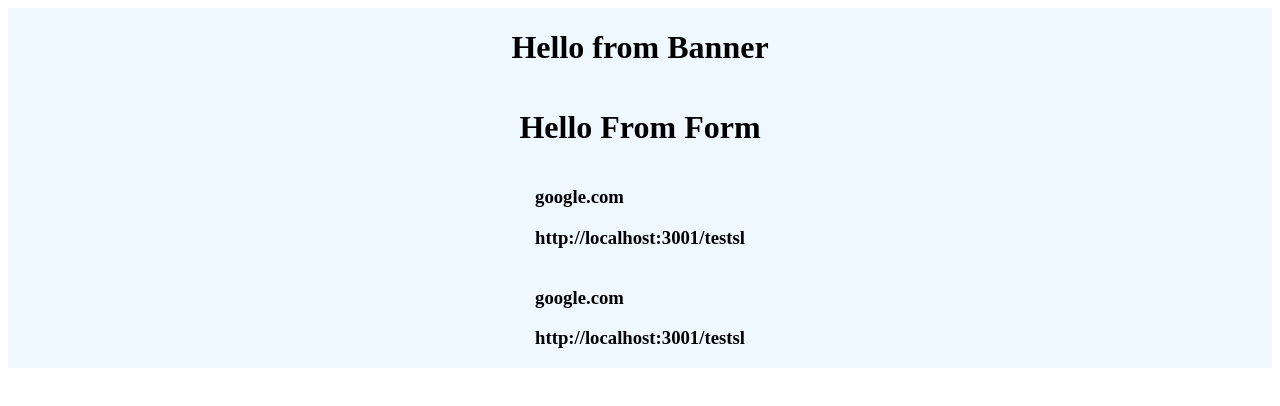
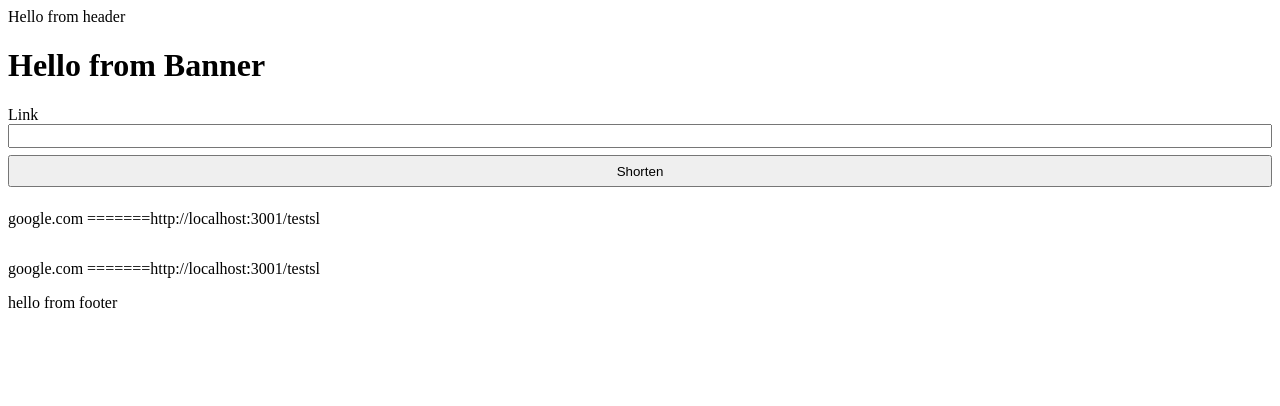
Before and after one commit to C-NASIR/examfrontend, a React (Create React App) app: page / in a window 1280 px wide. Shown: the top 406 px of the page. Built offline with nearby package versions, Linux system fonts and the light colour scheme.

Commit message:
styles the form a little bit and added a header and a footer

```diff
--- a/src/App.js
+++ b/src/App.js
@@ -1,6 +1,9 @@
+import Header from "./components/header/Header";
+import Banner from "./components/Banner/Banner";
 import Form from "./components/form/Form";
-import Banner from "./components/Banner/Banner";
 import Displaylink from "./components/displayLink/DisplayLink";
+import Footer from "./components/footer/Footer";
+
 import styles from "./App.module.css";
 import { useEffect, useState } from "react";
 
@@ -30,11 +33,13 @@ function App() {
 
   return (
     <div className={styles.app}>
+      <Header />
       <Banner />
       <Form />
       {links.map((link) => (
         <Displaylink key={link.id} link={link.link} slug={link.slug} />
       ))}
+      <Footer />
     </div>
   );
 }
--- a/src/App.module.css
+++ b/src/App.module.css
@@ -1,7 +1,4 @@
 .app {
-  background-color: aliceblue;
-  display: flex;
-  flex-direction: column;
-  justify-content: center;
-  align-items: center;
+  width: 100%;
+  height: 100vh;
 }
--- a/src/components/displayLink/DisplayLink.jsx
+++ b/src/components/displayLink/DisplayLink.jsx
@@ -1,8 +1,10 @@
+import styles from "./DisplayLink.module.css";
+
 function Displaylink({ link, slug }) {
   return (
-    <div>
-      <h3> {link}</h3>
-      <h3> {slug}</h3>
+    <div className={styles.Displaylink}>
+      <p> {link} ======= </p>
+      <p> {slug}</p>
     </div>
   );
 }
--- a/src/components/displayLink/DisplayLink.module.css
+++ b/src/components/displayLink/DisplayLink.module.css
@@ -0,0 +1,3 @@
+.Displaylink {
+  display: flex;
+}
--- /dev/null
+++ b/src/components/footer/Footer.jsx
@@ -0,0 +1,5 @@
+function Footer() {
+  return "hello from footer";
+}
+
+export default Footer;
--- a/src/components/form/Form.jsx
+++ b/src/components/form/Form.jsx
@@ -1,5 +1,15 @@
+import styles from "./Form.module.css";
+
 function Form() {
-  return <h1> Hello From Form</h1>;
+  return (
+    <div className={styles.form}>
+      <div className={styles.input_field}>
+        <label for="link"> Link </label>
+        <input type="text" />
+      </div>
+      <button> Shorten </button>
+    </div>
+  );
 }
 
 export default Form;
--- a/src/components/form/Form.module.css
+++ b/src/components/form/Form.module.css
@@ -0,0 +1,21 @@
+form {
+  display: flex;
+  flex-direction: column;
+  width: 100%;
+}
+
+.input_field {
+  display: flex;
+  flex-direction: column;
+  width: 100%;
+}
+
+input {
+  padding: 0.2em 2em;
+}
+
+button {
+  width: 100%;
+  padding: 0.5em;
+  margin: 0.5em 0em;
+}
--- /dev/null
+++ b/src/components/header/Header.jsx
@@ -0,0 +1,5 @@
+function Header() {
+  return "Hello from header ";
+}
+
+export default Header;
```
Also changed, not shown: src/components/header/Header.module.css (added).
